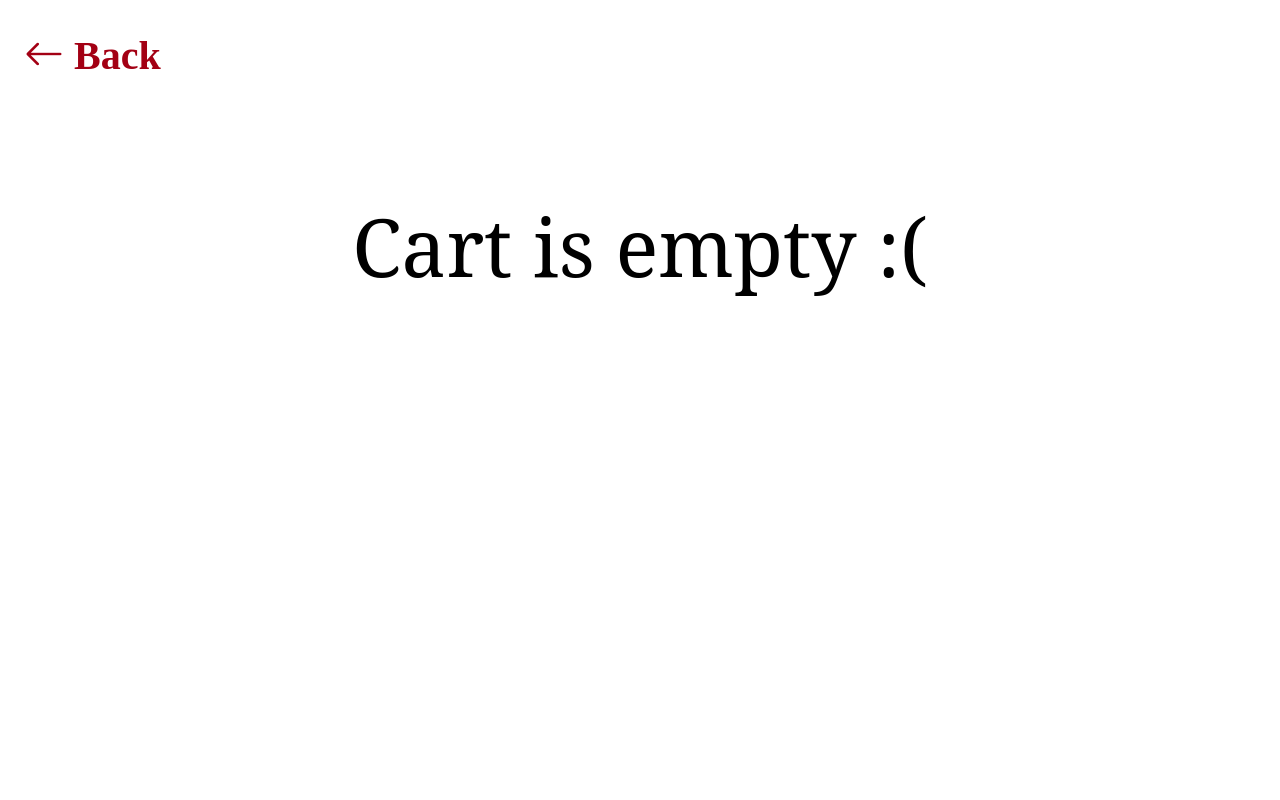
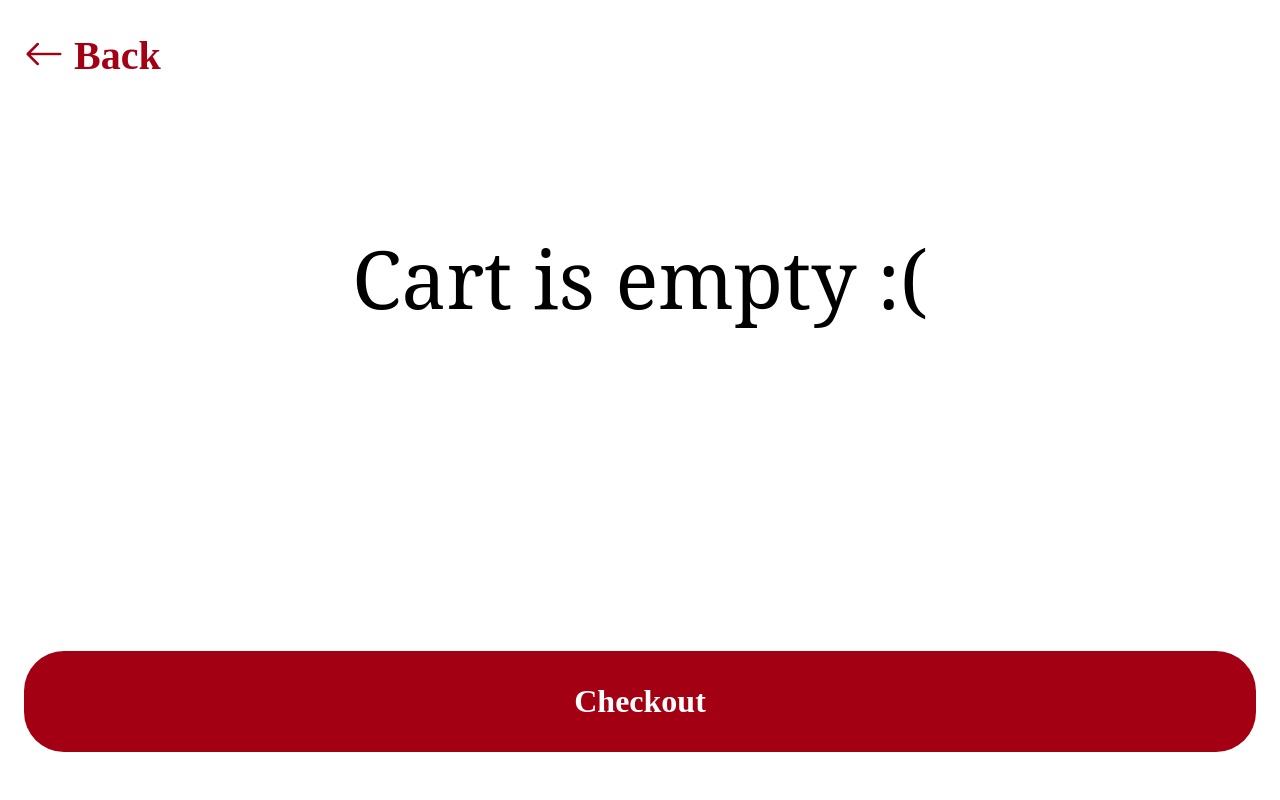
Before and after one commit to zyusuke10/Team4-Django-Development, a Django app: page /team-4-app/cart/ in a window 1280 px wide. Run offline with Django 4.2, Linux system fonts and the light colour scheme; data that the repository does not hold is empty.

Commit message:
fix: Fix cart, product list, checkout pages

```diff
--- a/static/css/cart_list.css
+++ b/static/css/cart_list.css
@@ -13,6 +13,7 @@
 }
 
 .product-container {
+  flex-grow: 1;
   margin: 2rem 1.5rem;
 }
 
@@ -75,3 +76,23 @@
 .product-price {
   font-weight: 800;
 }
+
+.footer {
+  position: sticky;
+  bottom: 0;
+  padding: 3rem 1.5rem;
+}
+
+.checkout-button {
+  display: block;
+  text-decoration: none;
+  color: #ffffff;
+  background: #A30014;
+  padding: 2rem 1.5rem;
+  border-radius: 2.5rem;
+  width: calc(100% - 3rem);
+
+  font-size: 2rem;
+  font-weight: bold;
+  text-align: center;
+}
--- a/static/css/global.css
+++ b/static/css/global.css
@@ -3,8 +3,9 @@
   src: url('../rc-icon.woff');
 }
 
-body {
+html, body {
   margin: 0;
+  height: 100%;
 }
 
 p, h1, h2, h3, h4, h5, h6 {
@@ -12,6 +13,9 @@ p, h1, h2, h3, h4, h5, h6 {
 }
 
 #content {
+  display: flex;
+  flex-direction: column;
+  height: inherit;
 }
 
 .margin-x {
--- a/team_4_app/apis.py
+++ b/team_4_app/apis.py
@@ -1,15 +1,18 @@
 import requests
 import os
 
+from django.conf import settings
+
 rakuten_ichiba_item_search_url = 'https://app.rakuten.co.jp/services/api/IchibaItem/Search/20220601?'
-rakuten_application_id = os.environ.get('APPLICATION_ID')
+
+HITS_PER_PAGE = 10
 
 def get_products_by_product_ids(cart_items):
     product_info_list = []
 
     for cart_item in cart_items:
         params = {
-            'applicationId': rakuten_application_id,
+            'applicationId': settings.APPLICATION_ID,
             'itemCode': cart_item.product_id,
             'formatVersion': 2,
         }
@@ -19,20 +22,38 @@ def get_products_by_product_ids(cart_items):
             data = response.json()
             product_info = data['Items'][0]
             product_info['cart_id'] = cart_item.id
-            print(product_info)
             product_info_list.append(product_info)
 
     return product_info_list
 
+#def get_products_list(shop_code):
+#    req_params['shopCode'] = shop_code
+#    res = requests.get(REQ_URL, params=req_params)
+#    #pprint.pprint(res)
+#    res_json = res.json()['Items']
+#    """
+#    for product in res_json['Items']:
+#        products_list.append({
+#            'product_id':product['Item']['itemCode'],
+#            'product_name':product['Item']['itemName'],
+#            'product_price':product['Item']['itemPrice'],
+#            'product_url':product['Item']['itemUrl'],
+#            'product_image_url':product['Item']['mediumImageUrls'][0]['imageUrl'],
+#        })
+#    """
+#    return res_json
+
 def get_products_by_shop_code(shop_code):
     params = {
-        'applicationId': rakuten_application_id,
+        'applicationId': settings.APPLICATION_ID,
         'shopCode': shop_code,
+        'formatVersion': 2,
+        'hits': HITS_PER_PAGE,
     }
     response = requests.get(rakuten_ichiba_item_search_url, params=params)
 
-    if response == 200:
-        data = response.json()
+    if response.status_code == 200:
+        data = response.json()['Items']
         return data
 
     return []
--- a/team_4_app/get_products_list.py
+++ /dev/null
@@ -1,31 +0,0 @@
-from django.conf import settings
-import requests,json,datetime,os,re
-import pprint
-
-REQ_URL = 'https://app.rakuten.co.jp/services/api/IchibaItem/Search/20220601'
-HITS_PER_PAGE = 10
-
-req_params = {
-    'applicationId':os.environ.get('APPLICATION_ID'),
-    'format':'json',
-    'formatVersion':'2',
-    'shopCode':'',
-    'hits': HITS_PER_PAGE,
-}
-
-def get_products_list(shop_code):
-    req_params['shopCode'] = shop_code
-    res = requests.get(REQ_URL, params=req_params)
-    #pprint.pprint(res)
-    res_json = res.json()['Items']
-    """
-    for product in res_json['Items']:
-        products_list.append({
-            'product_id':product['Item']['itemCode'],
-            'product_name':product['Item']['itemName'],
-            'product_price':product['Item']['itemPrice'],
-            'product_url':product['Item']['itemUrl'],
-            'product_image_url':product['Item']['mediumImageUrls'][0]['imageUrl'],
-        })
-    """
-    return res_json
--- a/team_4_app/urls.py
+++ b/team_4_app/urls.py
@@ -7,8 +7,8 @@ urlpatterns = [
     path('cart/', views.CartListView.as_view(), name='cart'),
     path('cart/<int:pk>/delete', views.CartDeleteView.as_view(), name='cart_delete_item'),
     path('checkout/', views.CheckoutListView.as_view(template_name='team_4_app/checkout_list.html'), name='checkout'),
-    path('promotional-video/', views.PromotionalVideoListView.as_view(), name='promotional-video-list'),
-    path('promotional-video/<int:pk>', views.PromotionalVideoDetailView.as_view(), name='promotional-video-detail'),
+    path('promotional-video/', views.PromotionalVideoListView.as_view(), name='promotional_video_list'),
+    path('promotional-video/<int:pk>', views.PromotionalVideoDetailView.as_view(), name='promotional_video_detail'),
     path('product-list/', views.ProductListView.as_view(), name='product_list'),
     # path('delete_item_from_cart/<int:pk>/<str:product_id>/', views.delete_item_from_cart, name='delete_item_from_cart'),
 ]
--- a/team_4_app/views.py
+++ b/team_4_app/views.py
@@ -9,7 +9,6 @@ from django.urls import reverse_lazy
 from urllib.parse import urljoin, urlparse
 
 from .models import PromotionalVideo, Cart
-from .get_products_list import get_products_list
 from .constants import shop_code_to_shop_image_url_dict
 from .apis import get_products_by_product_ids, get_products_by_shop_code
 
@@ -49,7 +48,7 @@ class CheckoutListView(ListView):
         context['total_price'] = 0
 
         for product in context['product_info_list']:
-            itemPrice = product["Items"][0]["Item"]["itemPrice"]
+            itemPrice = product["itemPrice"]
             context['total_price'] += itemPrice
 
         context['order_total'] = context['total_price']
@@ -100,7 +99,7 @@ class ProductListView(TemplateView):
     def get_context_data(self, **kwargs) -> dict[str]:
         context = super().get_context_data(**kwargs)
         shop_code = self.request.GET.get(key='shop_code', default='grazia-doris')
-        products = get_products_list(shop_code)
+        products = get_products_by_shop_code(shop_code)
         for i, product in enumerate(products):
             if i==0:
                 product['random_float'] = 1
@@ -113,6 +112,17 @@ class ProductListView(TemplateView):
 
         context['products'] = products
         random_float_list = [random.random() for _ in range(len(products))]
-        random_float_list[0] = 1
+        if len(random_float_list) > 0:
+            random_float_list[0] = 1
         context['random_float_list'] = random_float_list
         return context
+
+    def post(self, request, *args, **kwargs):
+        context = self.get_context_data(**kwargs)
+        product_id = self.request.POST.get('product_id', None)
+
+        new_cart_product = Cart()
+        new_cart_product.product_id = product_id
+        new_cart_product.save()
+
+        return self.render_to_response(context)
--- a/templates/team_4_app/cart_list.html
+++ b/templates/team_4_app/cart_list.html
@@ -32,4 +32,9 @@
       </div>
     {% endfor %}
   </div>
+  <div class='footer'>
+    <a href='/team-4-app/checkout/' rel="noopenner noreferrer" class='checkout-button'>
+      Checkout
+    </a>
+  </div>
 {% endblock %}
--- a/templates/team_4_app/checkout_list.html
+++ b/templates/team_4_app/checkout_list.html
@@ -7,7 +7,7 @@
 
 <div class="checkout-container">
   <header class="checkout-header">
-    <h2><a href={% url "team_4_app:promotional-video-list" %} rel="noopenner noreferrer">← Checkout</a></h2>
+    <h2><a href={% url "team_4_app:cart" %} rel="noopenner noreferrer">← Checkout</a></h2>
   </header>
 
   <div class="delivery-container">
@@ -54,7 +54,7 @@
     </div>
 
     <div class="total-right">
-      <div class="order-btn"><a href={% url "team_4_app:promotional-video-list" %} rel="noopenner noreferrer">Place Order</a></div>
+      <div class="order-btn"><a href={% url "team_4_app:promotional_video_list" %} rel="noopenner noreferrer">Place Order</a></div>
     </div>
   </div>
 </div>
--- a/templates/team_4_app/promotionalvideo_list.html
+++ b/templates/team_4_app/promotionalvideo_list.html
@@ -18,7 +18,7 @@
     {% for shop_story in shop_stories %}
       <a
         rel='noreferrer noopener'
-        href='/team-4-app/promotional-video/{{promotional_video.id}}'
+        href='/team-4-app/promotional-video/{{shop_story.promotional_video_id}}'
         class='shop-story'
       >
         <div class='shop-logo-gradient'>
```
Also changed, not shown: templates/team_4_app/product_list.html (+6 -4 lines), conf/settings.py (line endings or trailing spaces).
